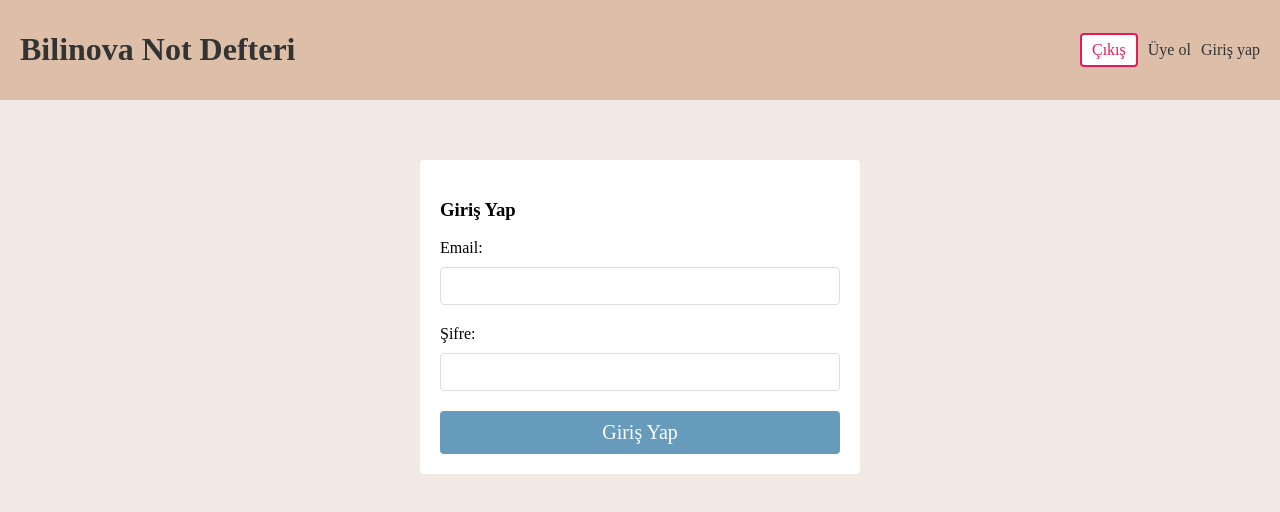
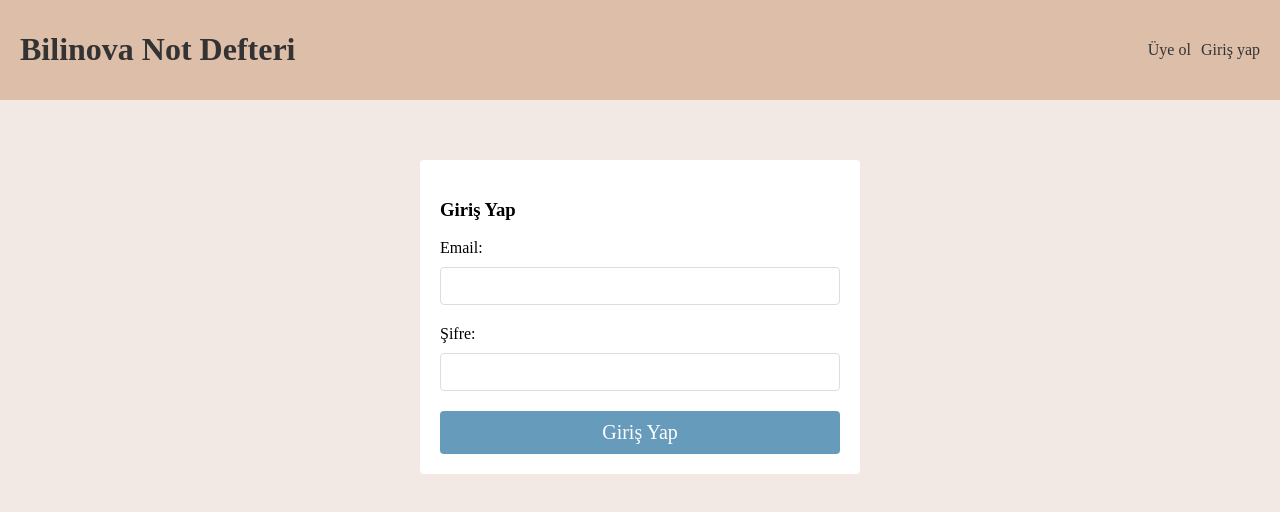
Before and after one commit to ummuhanilhan/Temel-Mern, a React (Create React App) app in the folder frontend/: page /login in a window 1280 px wide. Shown: the top 512 px of the page. Built offline with nearby package versions, Linux system fonts and the light colour scheme; a web font is replaced by a local one.

Commit message:
kullanıcıya göre navbar düzenleme

```diff
--- a/frontend/src/components/Navbar.js
+++ b/frontend/src/components/Navbar.js
@@ -1,9 +1,11 @@
 import React from 'react'
 import { useLogout } from '../hooks/useLogout'
 import {Link} from 'react-router-dom'
+import { useAuthContext } from '../hooks/useAuthContext'
 
 export default function Navbar() {
   const {logout}=useLogout()
+  const {kullanici}=useAuthContext()
 
   const handleClick=()=>{
     logout()
@@ -16,13 +18,19 @@ export default function Navbar() {
             <h1>Bilinova Not Defteri</h1>
         </Link>
         <nav>
-        <div>
+        {kullanici && (
+          <div>
+          <span>{kullanici.email}</span> &nbsp;
           <button onClick={handleClick} >Çıkış</button>
         </div>
+
+        )}
+        {!kullanici && (
           <div>
             <Link to="/signup">Üye ol</Link>
             <Link to="/login">Giriş yap</Link>
           </div>
+        )}
           </nav>
         </div>
     </header>
--- a/frontend/src/contexts/authContext.js
+++ b/frontend/src/contexts/authContext.js
@@ -21,7 +21,7 @@ export const authReducer=(state,action)=>{
 export const AuthContextProvider=({children})=>{
     const [state,dispatch]=useReducer(authReducer,
         {kullanici:null})
-        // console.log('AuthContext state:',state)
+         console.log('AuthContext state:',state)
         return(
     <AuthContext.Provider value={{ ...state,dispatch }}>
         {children}
```
